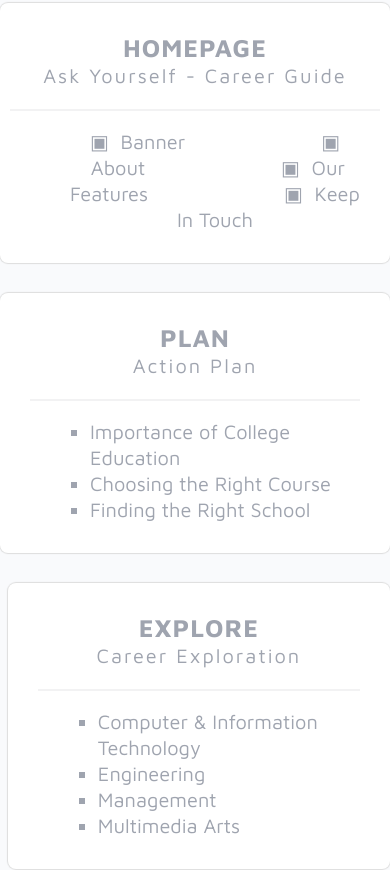
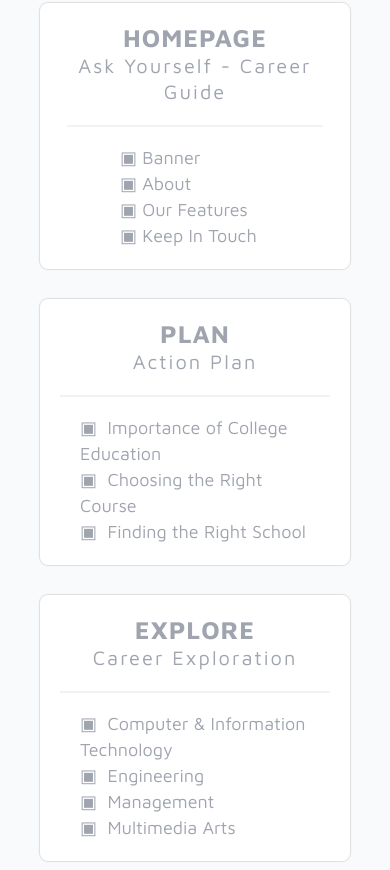
Before and after one commit to mikequibin/askyourself, a plain HTML site: page sitemap.html in a window 390 px wide. Shown: the part 700-1570 px from the top of the page. Drawn offline with Linux system fonts and the light colour scheme; a web font is replaced by a local one.

Commit message:
Refinements

```diff
--- a/sitemap.html
+++ b/sitemap.html
@@ -93,49 +93,49 @@
 
 			<div class="row">
 
-					<div class="single-home-box">
+					<div class="single-home-box mob-margin-40 mob-padding-20">
 
 						<a class="plan-link" href="index.html"><h3>HOMEPAGE</h3>
 					    <p>Ask Yourself - Career Guide</p></a>
-						<ul style="list-style-type:square">
-						<a class="home-link" href="#"> &#9635; &nbsp;Banner</a>
-						<li><a class="home-link" href="#"> &#9635;  &nbsp;About</a></li>
-						<li><a class="home-link" href="#"> &#9635; &nbsp;Our Features</a></li>
-						<li><a class="home-link" href="#"> &#9635; &nbsp;Keep In Touch</a></li>
+						<ul class="padding-0" style="list-style-type:none">
+						    <li><a class="home-link" href="#">&#9635;&nbsp;Banner</a></li>
+						    <li><a class="home-link" href="#">&#9635;&nbsp;About</a></li>
+						    <li><a class="home-link" href="#">&#9635;&nbsp;Our Features</a></li>
+						    <li><a class="home-link" href="#">&#9635;&nbsp;Keep In Touch</a></li>
 						</ul>
 					</div>
 
 
-					<div class="single-plan-box">
+					<div class="single-plan-box mob-margin-40 mob-padding-20">
 
 						<a class="plan-link" href="plan.html"><h3>PLAN</h3>
 						<p>Action Plan</p></a>
-						<ul style="list-style-type:square">
-						<li><a class="plan-link" href="#">Importance of College Education</a></li>
-						<li><a class="plan-link" href="#">Choosing the Right Course</a></li>
-						<li><a class="plan-link" href="#">Finding the Right School</a></li>
+						<ul class="padding-0" style="list-style-type:none">
+						<li><a class="plan-link" href="#">&#9635; &nbsp;Importance of College Education</a></li>
+						<li><a class="plan-link" href="#">&#9635; &nbsp;Choosing the Right Course</a></li>
+						<li><a class="plan-link" href="#">&#9635; &nbsp;Finding the Right School</a></li>
 						</ul>
 					</div>
 
 
-					<div class="single-explore-box">
+					<div class="single-explore-box mob-margin-40 mob-padding-20">
 
 						<a class="explore-link" href="explore.html"><h3>EXPLORE</h3>
 						<p>Career Exploration</p></a>
-						<ul style="list-style-type:square">
-						<li><a class="explore-link" href="socit.html">Computer & Information Technology</a></li>
-						<li><a class="explore-link" href="soe.html">Engineering</a></li>
-						<li><a class="explore-link" href="som.html">Management</a></li>
-						<li><a class="explore-link" href="soma.html">Multimedia Arts</a></li>
+						<ul class="padding-0" style="list-style-type:none">
+						<li><a class="explore-link" href="socit.html">&#9635; &nbsp;Computer & Information Technology</a></li>
+						<li><a class="explore-link" href="soe.html">&#9635; &nbsp;Engineering</a></li>
+						<li><a class="explore-link" href="som.html">&#9635; &nbsp;Management</a></li>
+						<li><a class="explore-link" href="soma.html">&#9635; &nbsp;Multimedia Arts</a></li>
 						</ul>
 					</div>
 
 
-				<div class="single-assess-box">
+				<div class="single-assess-box mob-margin-40 mob-padding-20">
 
 						<a class="plan-link" href="assess.html"><h3>ASSESS</h3>
 					    <p>Self Assessment</p></a>
-						<ul>
+						<ul class="padding-0">
 						<a class="assess-link" href="assess.html">Take the Career Assessment Test!</a>
 	                    </ul>
 					</div>
--- a/style.css
+++ b/style.css
@@ -1967,6 +1967,7 @@ a.scroll-down:hover {
 	margin-bottom: 30px
 }
 
+
 .single-home-box ul {
 	font-size: 20px;
 	color: #9fa4af;
@@ -1980,6 +1981,21 @@ a.scroll-down:hover {
 	display: inline;
 	margin-left: 130px;
 }
+
+@media (max-width: 1199px){
+    .single-home-box ul li{
+        margin-left: 100px;
+    }
+}
+
+@media (max-width: 991px){
+    .single-home-box ul li{
+        display: flex;
+        margin-left: 40px;
+    }
+}
+
+
 
 .single-home-box h3 {
 	font-size: 25px;
@@ -2027,6 +2043,7 @@ a.scroll-down:hover {
 }
 
 .single-plan-box ul {
+    list-style-type: none!important;
 	font-size: 20px;
 	text-align: left;
 	margin: 40px 20px 0px;
@@ -2938,15 +2955,73 @@ button[type=submit]:hover {
     }
 }
 
-@media (max-width: 768px){
+@media (max-width: 991px){
     .single-plan-box{
         width: 100%
     }
 }
 
 
-@media (max-width: 768px){
+@media (max-width: 991px){
     .single-explore-box{
         width: 100%
     }
 }
+
+@media (max-width: 1199px){
+    .padding-0{
+        padding: 0px;
+    }
+}
+
+
+@media (max-width: 600px){
+    .mob-margin-40 {
+        margin-left: 40px;
+        margin-right: 40px;
+    }
+}
+
+
+@media (max-width: 600px){
+    .mob-padding-20 {
+        padding: 20px;
+    }
+}
+
+@media (max-width: 520px){
+    .single-plan-box ul  {
+        font-size: 18px;
+    }
+}
+
+@media (max-width: 520px){
+    .single-home-box ul  {
+        font-size: 18px;
+    }
+}
+
+@media (max-width: 520px){
+   .single-explore-box ul {
+        font-size: 18px;
+    }
+}
+
+@media (max-width: 520px){
+    .single-assess-box ul {
+        font-size: 18px;
+    }
+}
+
+
+@media (max-width: 520px){
+    .single-plan-box p .single-home-box p .single-explore-box p {
+        font-size: 18px;
+    }
+}
+
+@media (max-width: 520px){
+    .single-plan-box h3 .single-home-box h3 .single-explore-box h3 {
+        font-size: 22px;
+    }
+}
```
Also changed, not shown: som-BS Accountancy.html (+0 -1 lines).
